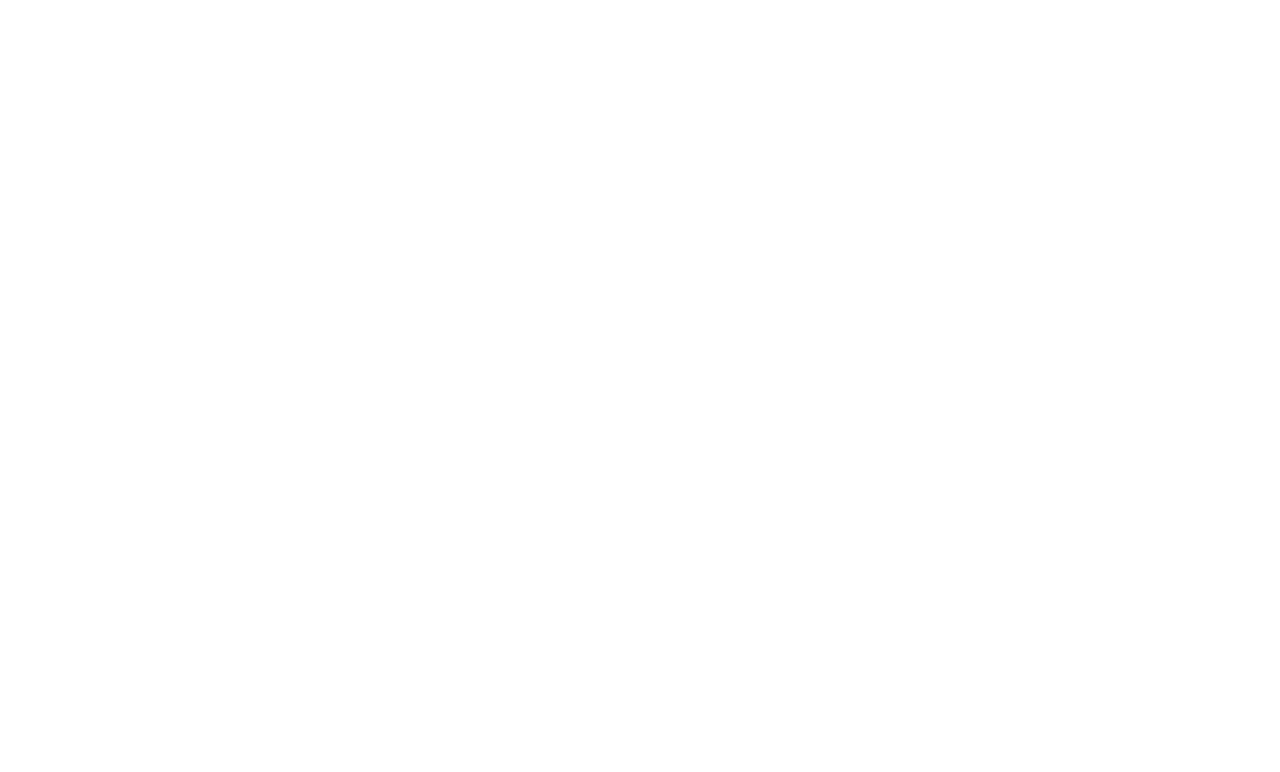
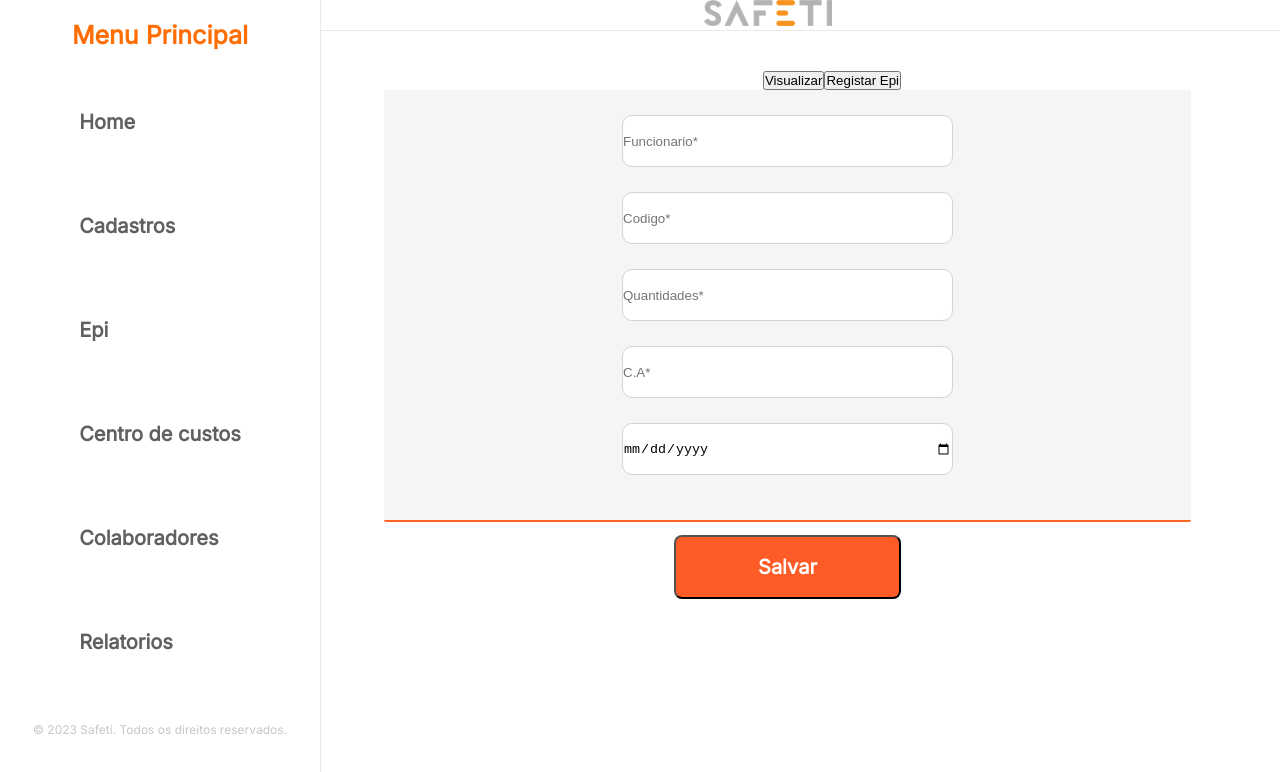
Before and after one commit to DavidTMaciel/EPIManager, a React (Create React App) app in the folder Front/: page /releaseEpi in a window 1280 px wide. Before the commit this address had no page. Shown: the top 772 px of the page. Built offline with nearby package versions, Linux system fonts and the light colour scheme; a web font is replaced by a local one.

Commit message:
routes front end

```diff
--- a/Front/src/routes/index.js
+++ b/Front/src/routes/index.js
@@ -1,11 +1,13 @@
 import React from 'react';
 import { BrowserRouter as Router, Route, Routes } from 'react-router-dom';
 import Interface from '../../src/pages/interface/index';
-import RegisterCollaborator from '../../src/components/components-interface/register/index';
+import RegisterCollaborator from '../pages/RegisterCollaborator/index'
 import Product from '../pages/Product';
 import Home from '../pages/Home';
 import Login from '../pages/Login';
 import PagSignature from '../pages/PagSignature';
+import RegisterEpi from '../pages/RegisterEpi';
+import ReleaseEpi from '../pages/ReleaseEpi';
 
 function RoutesApp() {
   return (
@@ -14,9 +16,11 @@ function RoutesApp() {
         <Route path="/" element={<Home />} />
         <Route path="/login" element={<Login />} />
         <Route path="/interface" element={<Interface />} />
-        <Route path="/register" element={<RegisterCollaborator />} />
+        <Route path="/registerCollaborator" element={<RegisterCollaborator />} />
         <Route path="/product" element={<Product />} />
         <Route path="/pagSignature" element={<PagSignature />} />
+        <Route path="/registerEpi" element={<RegisterEpi />} />
+        <Route path='/releaseEpi' element={<ReleaseEpi/>} />
       </Routes>
     </Router>
   );
```
